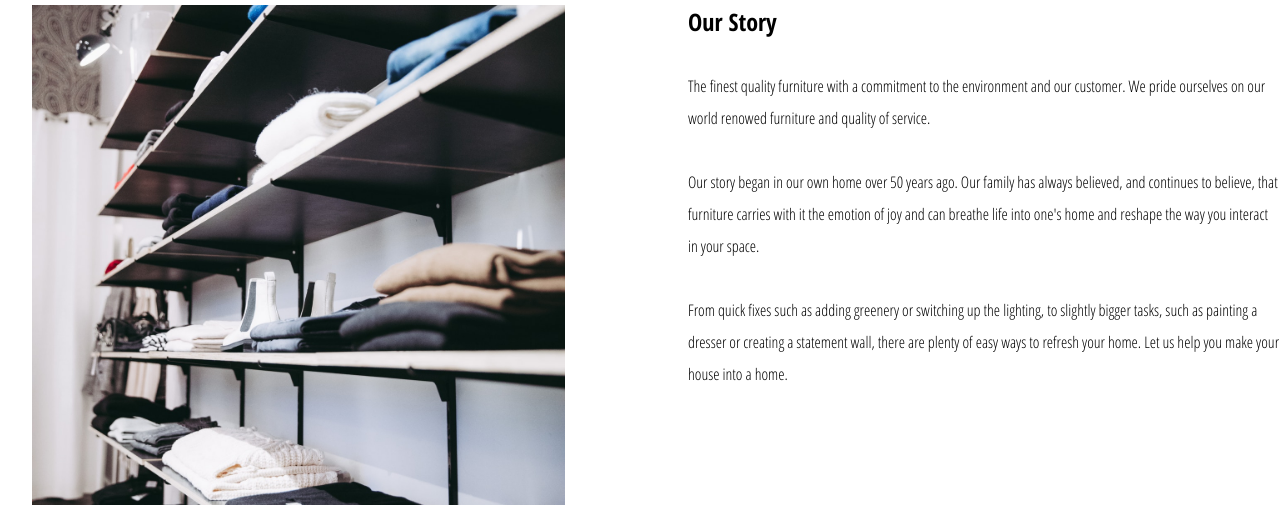
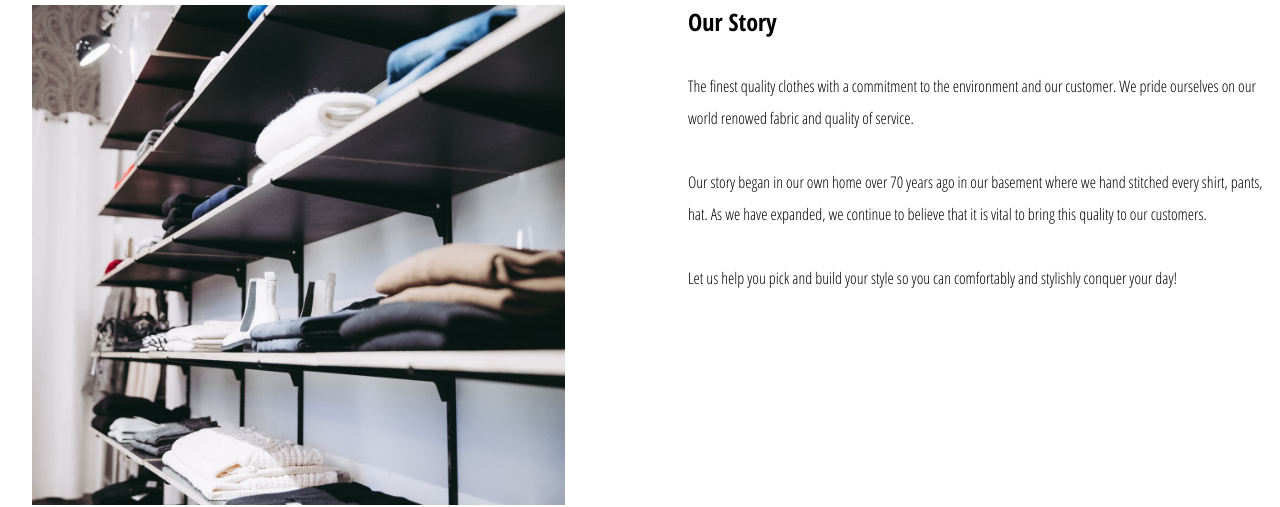
Before and after one commit to aicprog/React-Ecommerce-Astra-Clothing, a React (Create React App) app: page /about in a window 1280 px wide. Shown: the part 180-687 px from the top of the page. Built offline with nearby package versions, Linux system fonts and the light colour scheme; no server answers.

Commit message:
Updated about page description

```diff
--- a/src/pages/AboutPage/index.js
+++ b/src/pages/AboutPage/index.js
@@ -13,21 +13,16 @@ const AboutPage = () => {
 						<h2>Our Story</h2>
 						<div className="underline"></div>
 						<p>
-							The finest quality furniture with a commitment to the environment
+							The finest quality clothes with a commitment to the environment
 							and our customer. We pride ourselves on our world renowed
-							furniture and quality of service.
+							fabric and quality of service.
 							<br />
 							<br />
-							Our story began in our own home over 50 years ago. Our family has
-							always believed, and continues to believe, that furniture carries
-							with it the emotion of joy and can breathe life into one's home
-							and reshape the way you interact in your space.
+							Our story began in our own home over 70 years ago in our basement where we hand stitched every shirt, pants, hat.
+							As we have expanded, we continue to believe that it is vital to bring this quality to our customers.
 							<br />
 							<br />
-							From quick fixes such as adding greenery or switching up the
-							lighting, to slightly bigger tasks, such as painting a dresser or
-							creating a statement wall, there are plenty of easy ways to
-							refresh your home. Let us help you make your house into a home.
+							Let us help you pick and build your style so you can comfortably and stylishly conquer your day!
 						</p>
 					</div>
 				</article>
```
